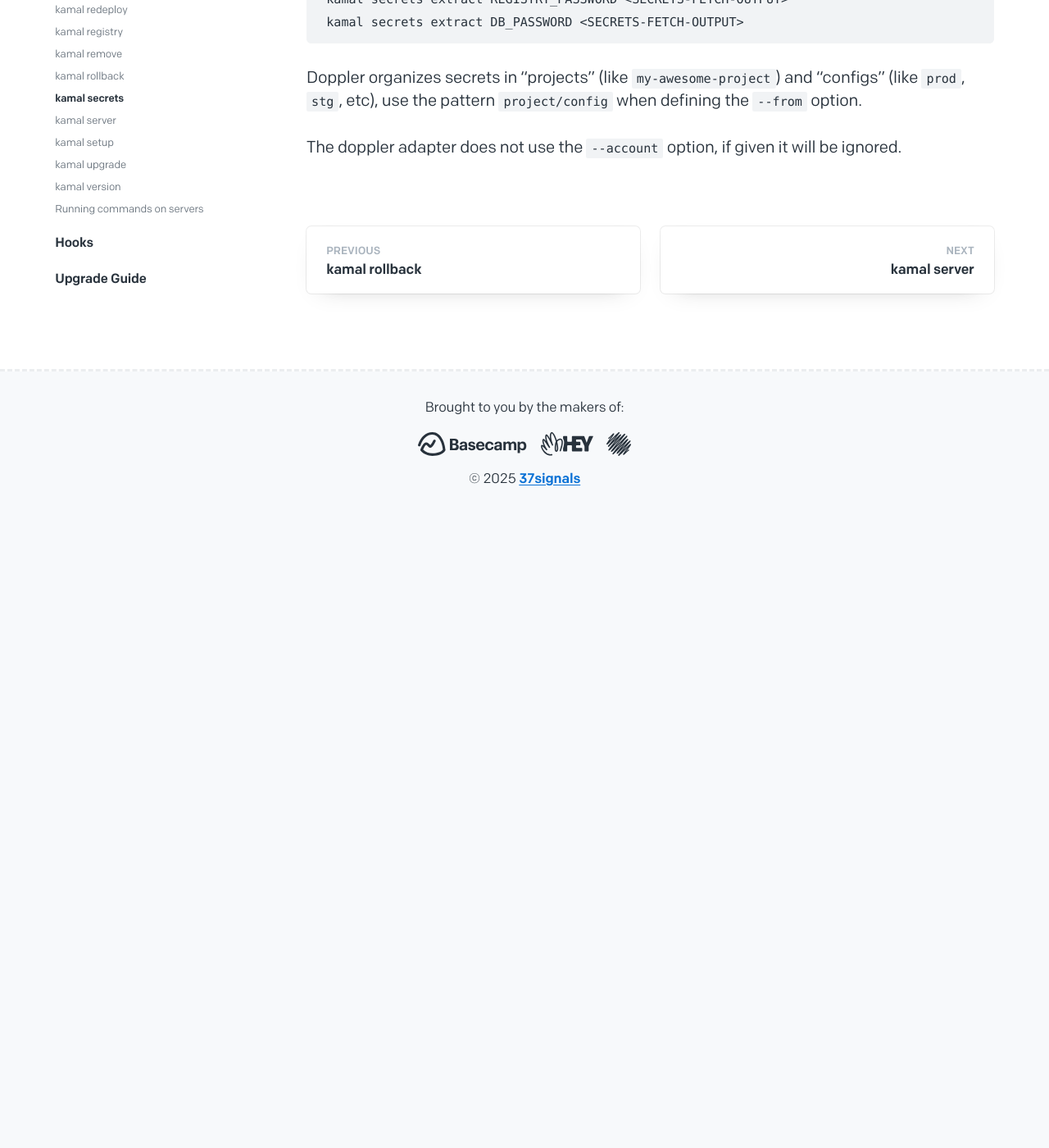
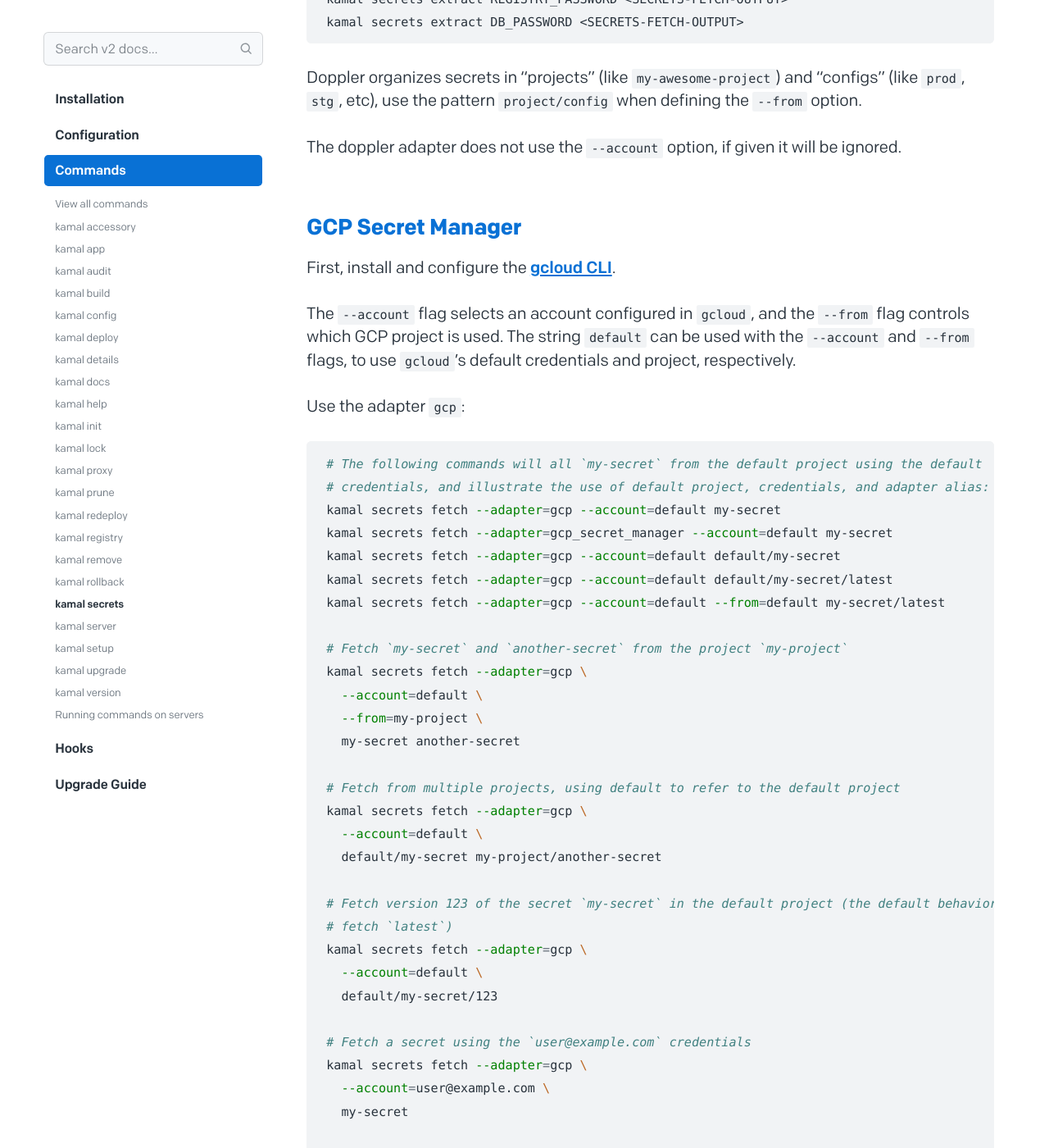
Before and after one commit to basecamp/kamal-site, a Jekyll site: the page built from docs/commands/secrets.md, in a window 1280 px wide and 1400 px high, scrolled down 4348 px. Shown: the whole window at 82% size. Built offline with Jekyll 4.4.1, drawn with Linux system fonts in a browser that asks for light colours; before the commit the page ends 4978 px from its top, so only the background shows below that; some of the changed text lies outside the part shown.

Commit message:
Add docs for the GCP secrets adapter

````diff
--- a/docs/commands/secrets.md
+++ b/docs/commands/secrets.md
@@ -153,3 +153,49 @@ kamal secrets extract DB_PASSWORD <SECRETS-FETCH-OUTPUT>
 Doppler organizes secrets in "projects" (like `my-awesome-project`) and "configs" (like `prod`, `stg`, etc), use the pattern `project/config` when defining the `--from` option.
 
 The doppler adapter does not use the `--account` option, if given it will be ignored.
+
+## GCP Secret Manager
+
+First, install and configure the [gcloud CLI](https://cloud.google.com/sdk/gcloud/reference/secrets).
+
+The `--account` flag selects an account configured in `gcloud`, and the `--from` flag controls which GCP project is used. The string `default` can be used with the `--account` and `--from` flags, to use `gcloud`'s default credentials and project, respectively.
+
+Use the adapter `gcp`:
+
+```bash
+# The following commands will all `my-secret` from the default project using the default
+# credentials, and illustrate the use of default project, credentials, and adapter alias:
+kamal secrets fetch --adapter=gcp --account=default my-secret
+kamal secrets fetch --adapter=gcp_secret_manager --account=default my-secret
+kamal secrets fetch --adapter=gcp --account=default default/my-secret
+kamal secrets fetch --adapter=gcp --account=default default/my-secret/latest
+kamal secrets fetch --adapter=gcp --account=default --from=default my-secret/latest
+
+# Fetch `my-secret` and `another-secret` from the project `my-project`
+kamal secrets fetch --adapter=gcp \
+  --account=default \
+  --from=my-project \
+  my-secret another-secret
+
+# Fetch from multiple projects, using default to refer to the default project
+kamal secrets fetch --adapter=gcp \
+  --account=default \
+  default/my-secret my-project/another-secret
+
+# Fetch version 123 of the secret `my-secret` in the default project (the default behavior is to
+# fetch `latest`)
+kamal secrets fetch --adapter=gcp \
+  --account=default \
+  default/my-secret/123
+
+# Fetch a secret using the `user@example.com` credentials
+kamal secrets fetch --adapter=gcp \
+  --account=user@example.com \
+  my-secret
+
+# Fetch a secret as `user@example.com`, impersonating ´service-account@example.com` with
+# `delegate@example.com` as a delegate
+kamal secrets fetch --adapter=gcp \
+  --account="user@example.com|delegate@example.com,service-account@example.com" \
+  my-secret
+```
````
